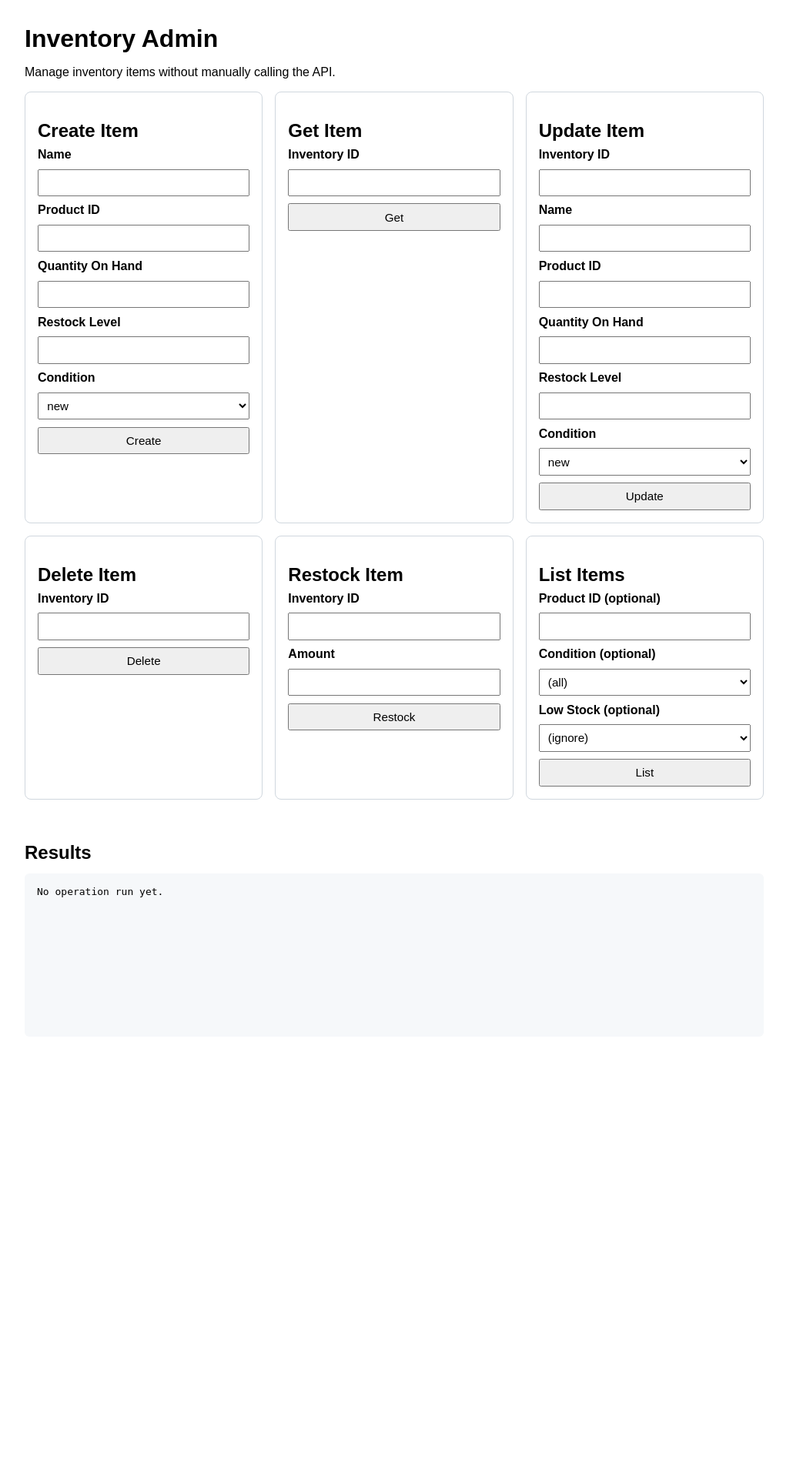
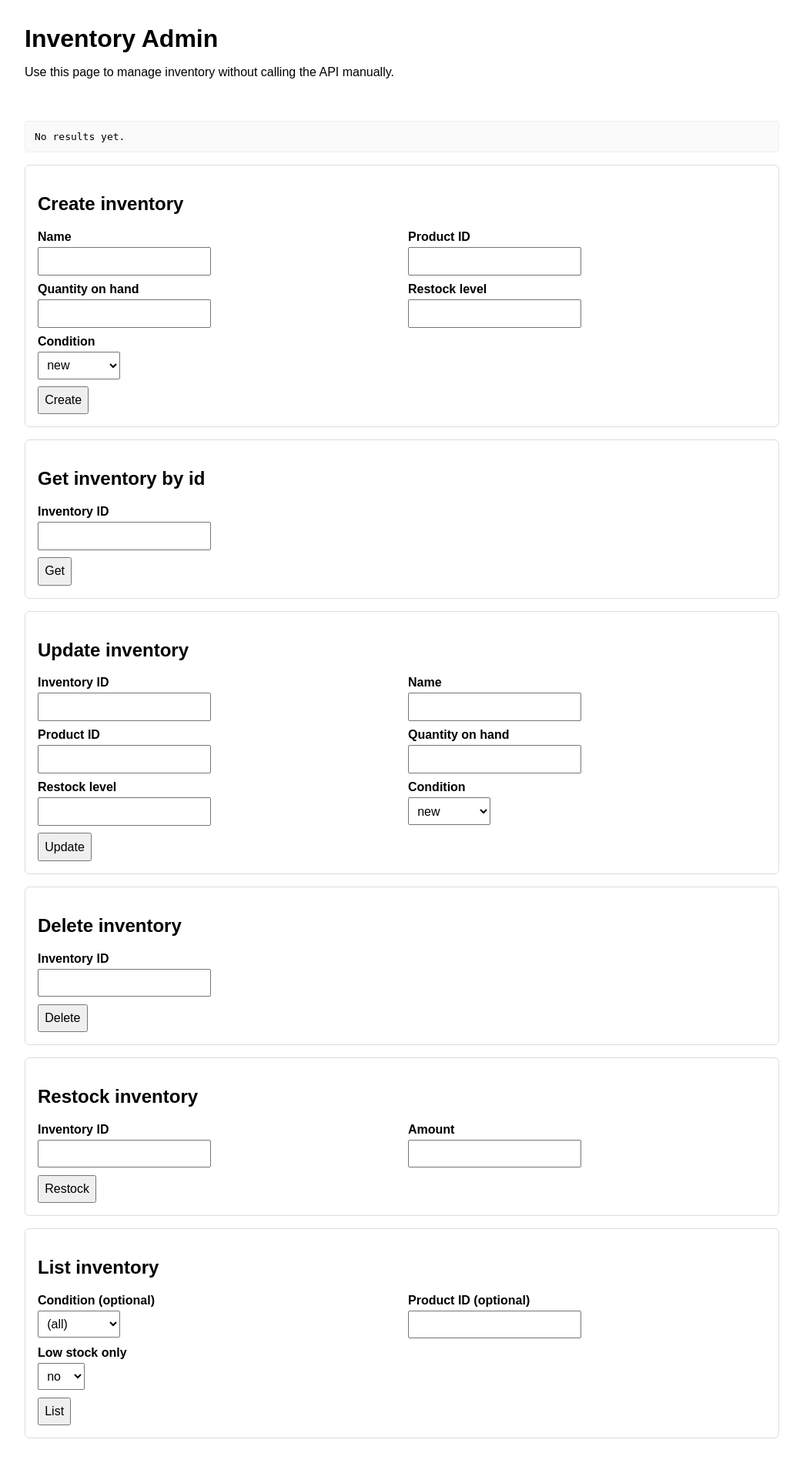
Before and after one commit to CSCI-GA-2820-SP26-001/inventory, a Flask app: page /ui in a window 1280 px wide. Shown: the whole page at 77% size, without its empty margins (0-1043 px from the left). Before the commit the page ends 1166 px from the top, so only its background shows below. Run offline with Flask 3, Linux system fonts and the light colour scheme.

Commit message:
create item linking endpoints

```diff
--- a/service/templates/inventory_ui.html
+++ b/service/templates/inventory_ui.html
@@ -5,104 +5,183 @@
     <meta name="viewport" content="width=device-width, initial-scale=1">
     <title>Inventory Admin</title>
     <style>
-        body { font-family: Arial, sans-serif; margin: 2rem; max-width: 960px; }
-        h1 { margin-bottom: 0.5rem; }
-        h2 { margin-bottom: 0.5rem; }
-        .grid { display: grid; gap: 1rem; grid-template-columns: repeat(auto-fit, minmax(280px, 1fr)); }
-        .card { border: 1px solid #d0d7de; border-radius: 8px; padding: 1rem; background: #fff; }
-        .card form { display: grid; gap: 0.6rem; }
-        label { font-weight: 600; }
-        input, select, button { padding: 0.45rem; font-size: 0.95rem; width: 100%; box-sizing: border-box; }
-        button { cursor: pointer; }
-        .message { margin-top: 1rem; font-weight: 600; min-height: 1.2rem; }
-        .success { color: #1b6b1b; }
-        .error { color: #b32727; }
-        pre { background: #f6f8fa; padding: 1rem; border-radius: 6px; overflow-x: auto; min-height: 180px; }
+      body {
+        font-family: Arial, sans-serif;
+        margin: 2rem;
+        max-width: 980px;
+      }
+      h1 {
+        margin-bottom: 0.5rem;
+      }
+      section {
+        border: 1px solid #ddd;
+        border-radius: 6px;
+        padding: 1rem;
+        margin: 1rem 0;
+      }
+      form {
+        display: grid;
+        grid-template-columns: repeat(2, minmax(220px, 1fr));
+        gap: 0.6rem 1rem;
+      }
+      form .full-width {
+        grid-column: 1 / -1;
+      }
+      label {
+        display: block;
+        font-weight: 600;
+        margin-bottom: 0.25rem;
+      }
+      input,
+      select,
+      button {
+        font: inherit;
+        padding: 0.45rem;
+      }
+      #message {
+        min-height: 1.4rem;
+        font-weight: 700;
+      }
+      #result-display {
+        background: #fafafa;
+        border: 1px solid #eee;
+        border-radius: 4px;
+        padding: 0.75rem;
+        white-space: pre-wrap;
+        overflow-x: auto;
+      }
+      .error {
+        color: #a00;
+      }
+      .success {
+        color: #0a5;
+      }
     </style>
   </head>
   <body>
     <h1>Inventory Admin</h1>
-    <p>Manage inventory items without manually calling the API.</p>
+    <p>Use this page to manage inventory without calling the API manually.</p>
 
-    <div class="grid">
-        <section class="card">
-            <h2>Create Item</h2>
+    <p id="message"></p>
+    <pre id="result-display">No results yet.</pre>
+
+    <section>
+      <h2>Create inventory</h2>
       <form id="create-inventory-form">
+        <div>
           <label for="create-name">Name</label>
           <input id="create-name" name="name" type="text" required>
+        </div>
+        <div>
           <label for="create-product_id">Product ID</label>
           <input id="create-product_id" name="product_id" type="text" required>
-                <label for="create-quantity_on_hand">Quantity On Hand</label>
+        </div>
+        <div>
+          <label for="create-quantity_on_hand">Quantity on hand</label>
           <input id="create-quantity_on_hand" name="quantity_on_hand" type="number" min="0" required>
-                <label for="create-restock_level">Restock Level</label>
+        </div>
+        <div>
+          <label for="create-restock_level">Restock level</label>
           <input id="create-restock_level" name="restock_level" type="number" min="0" required>
+        </div>
+        <div class="full-width">
           <label for="create-condition">Condition</label>
           <select id="create-condition" name="condition" required>
             <option value="new">new</option>
             <option value="open_box">open_box</option>
             <option value="used">used</option>
           </select>
+        </div>
+        <div class="full-width">
           <button id="create-button" type="submit">Create</button>
+        </div>
       </form>
     </section>
 
-        <section class="card">
-            <h2>Get Item</h2>
+    <section>
+      <h2>Get inventory by id</h2>
       <form id="get-inventory-form">
+        <div>
           <label for="get-id">Inventory ID</label>
           <input id="get-id" name="id" type="number" min="1" required>
-                <button id="get-button" type="submit">Get</button>
+        </div>
+        <div class="full-width">
+          <button type="submit">Get</button>
+        </div>
       </form>
     </section>
 
-        <section class="card">
-            <h2>Update Item</h2>
+    <section>
+      <h2>Update inventory</h2>
       <form id="update-inventory-form">
+        <div>
           <label for="update-id">Inventory ID</label>
           <input id="update-id" name="id" type="number" min="1" required>
+        </div>
+        <div>
           <label for="update-name">Name</label>
           <input id="update-name" name="name" type="text" required>
+        </div>
+        <div>
           <label for="update-product_id">Product ID</label>
           <input id="update-product_id" name="product_id" type="text" required>
-                <label for="update-quantity_on_hand">Quantity On Hand</label>
+        </div>
+        <div>
+          <label for="update-quantity_on_hand">Quantity on hand</label>
           <input id="update-quantity_on_hand" name="quantity_on_hand" type="number" min="0" required>
-                <label for="update-restock_level">Restock Level</label>
+        </div>
+        <div>
+          <label for="update-restock_level">Restock level</label>
           <input id="update-restock_level" name="restock_level" type="number" min="0" required>
+        </div>
+        <div>
           <label for="update-condition">Condition</label>
           <select id="update-condition" name="condition" required>
             <option value="new">new</option>
             <option value="open_box">open_box</option>
             <option value="used">used</option>
           </select>
-                <button id="update-button" type="submit">Update</button>
+        </div>
+        <div class="full-width">
+          <button type="submit">Update</button>
+        </div>
       </form>
     </section>
 
-        <section class="card">
-            <h2>Delete Item</h2>
+    <section>
+      <h2>Delete inventory</h2>
       <form id="delete-inventory-form">
+        <div>
           <label for="delete-id">Inventory ID</label>
           <input id="delete-id" name="id" type="number" min="1" required>
-                <button id="delete-button" type="submit">Delete</button>
+        </div>
+        <div class="full-width">
+          <button type="submit">Delete</button>
+        </div>
       </form>
     </section>
 
-        <section class="card">
-            <h2>Restock Item</h2>
+    <section>
+      <h2>Restock inventory</h2>
       <form id="restock-inventory-form">
+        <div>
           <label for="restock-id">Inventory ID</label>
           <input id="restock-id" name="id" type="number" min="1" required>
+        </div>
+        <div>
           <label for="restock-amount">Amount</label>
           <input id="restock-amount" name="amount" type="number" min="1" required>
-                <button id="restock-button" type="submit">Restock</button>
+        </div>
+        <div class="full-width">
+          <button type="submit">Restock</button>
+        </div>
       </form>
     </section>
 
-        <section class="card">
-            <h2>List Items</h2>
+    <section>
+      <h2>List inventory</h2>
       <form id="list-inventory-form">
-                <label for="list-product_id">Product ID (optional)</label>
-                <input id="list-product_id" name="product_id" type="text">
+        <div>
           <label for="list-condition">Condition (optional)</label>
           <select id="list-condition" name="condition">
             <option value="">(all)</option>
@@ -110,168 +189,173 @@
             <option value="open_box">open_box</option>
             <option value="used">used</option>
           </select>
-                <label for="list-low_stock">Low Stock (optional)</label>
+        </div>
+        <div>
+          <label for="list-product_id">Product ID (optional)</label>
+          <input id="list-product_id" name="product_id" type="text">
+        </div>
+        <div>
+          <label for="list-low_stock">Low stock only</label>
           <select id="list-low_stock" name="low_stock">
-                    <option value="">(ignore)</option>
-                    <option value="true">true</option>
-                    <option value="false">false</option>
+            <option value="">no</option>
+            <option value="true">yes</option>
           </select>
-                <button id="list-button" type="submit">List</button>
+        </div>
+        <div class="full-width">
+          <button type="submit">List</button>
+        </div>
       </form>
     </section>
-    </div>
-
-    <div id="message" class="message" role="status" aria-live="polite"></div>
-    <h2>Results</h2>
-    <pre id="result-display">No operation run yet.</pre>
 
     <script>
-        const createForm = document.getElementById("create-inventory-form");
-        const getForm = document.getElementById("get-inventory-form");
-        const updateForm = document.getElementById("update-inventory-form");
-        const deleteForm = document.getElementById("delete-inventory-form");
-        const restockForm = document.getElementById("restock-inventory-form");
-        const listForm = document.getElementById("list-inventory-form");
       const messageEl = document.getElementById("message");
-        const resultDisplayEl = document.getElementById("result-display");
+      const resultEl = document.getElementById("result-display");
 
-        function clearMessage() {
-            messageEl.textContent = "";
-            messageEl.className = "message";
+      function setResult(data) {
+        resultEl.textContent = JSON.stringify(data, null, 2);
       }
 
-        function setSuccess(message, payload) {
+      function setError(message, data = null) {
+        messageEl.className = "error";
         messageEl.textContent = message;
-            messageEl.classList.add("success");
-            resultDisplayEl.textContent = JSON.stringify(payload, null, 2);
+        if (data !== null) {
+          setResult(data);
+        }
       }
 
-        function setError(error) {
-            messageEl.textContent = error.message;
-            messageEl.classList.add("error");
+      function setSuccess(message, data = null) {
+        messageEl.className = "success";
+        messageEl.textContent = message;
+        if (data !== null) {
+          setResult(data);
+        }
       }
 
-        async function requestJson(url, options) {
+      async function requestJson(url, options = {}) {
         const response = await fetch(url, options);
-            const responseText = await response.text();
-            const responseData = responseText ? JSON.parse(responseText) : null;
+        let payload = null;
+        const contentType = response.headers.get("content-type") || "";
+        if (contentType.includes("application/json")) {
+          payload = await response.json();
+        }
 
         if (!response.ok) {
-                const message = responseData && responseData.message
-                    ? responseData.message
+          const errorMessage =
+            payload && (payload.message || payload.error)
+              ? payload.message || payload.error
               : `Request failed with status ${response.status}`;
-                throw new Error(message);
+          throw new Error(errorMessage);
+        }
+        return payload;
       }
 
-            return responseData;
-        }
-
+      const createForm = document.getElementById("create-inventory-form");
       createForm.addEventListener("submit", async (event) => {
         event.preventDefault();
-            clearMessage();
-            const payload = {
-                name: createForm.name.value.trim(),
-                product_id: createForm.product_id.value.trim(),
-                quantity_on_hand: Number(createForm.quantity_on_hand.value),
-                restock_level: Number(createForm.restock_level.value),
-                condition: createForm.condition.value
-            };
         try {
           const data = await requestJson("/inventory", {
             method: "POST",
             headers: { "Content-Type": "application/json" },
-                    body: JSON.stringify(payload)
+            body: JSON.stringify({
+              name: document.getElementById("create-name").value,
+              product_id: document.getElementById("create-product_id").value,
+              quantity_on_hand: Number(document.getElementById("create-quantity_on_hand").value),
+              restock_level: Number(document.getElementById("create-restock_level").value),
+              condition: document.getElementById("create-condition").value
+            })
           });
           setSuccess("Inventory item created successfully.", data);
         } catch (error) {
-                setError(error);
+          setError(error.message);
         }
       });
 
+      const getForm = document.getElementById("get-inventory-form");
       getForm.addEventListener("submit", async (event) => {
         event.preventDefault();
-            clearMessage();
-            const id = Number(getForm.id.value);
+        const inventoryId = document.getElementById("get-id").value;
         try {
-                const data = await requestJson(`/inventory/${id}`, { method: "GET" });
-                setSuccess("Inventory item loaded.", data);
+          const data = await requestJson(`/inventory/${inventoryId}`);
+          setSuccess("Inventory item retrieved successfully.", data);
         } catch (error) {
-                setError(error);
+          setError(error.message);
         }
       });
 
+      const updateForm = document.getElementById("update-inventory-form");
       updateForm.addEventListener("submit", async (event) => {
         event.preventDefault();
-            clearMessage();
-            const id = Number(updateForm.id.value);
-            const payload = {
-                name: updateForm.name.value.trim(),
-                product_id: updateForm.product_id.value.trim(),
-                quantity_on_hand: Number(updateForm.quantity_on_hand.value),
-                restock_level: Number(updateForm.restock_level.value),
-                condition: updateForm.condition.value
-            };
+        const inventoryId = document.getElementById("update-id").value;
         try {
-                const data = await requestJson(`/inventory/${id}`, {
+          const data = await requestJson(`/inventory/${inventoryId}`, {
             method: "PUT",
             headers: { "Content-Type": "application/json" },
-                    body: JSON.stringify(payload)
+            body: JSON.stringify({
+              name: document.getElementById("update-name").value,
+              product_id: document.getElementById("update-product_id").value,
+              quantity_on_hand: Number(document.getElementById("update-quantity_on_hand").value),
+              restock_level: Number(document.getElementById("update-restock_level").value),
+              condition: document.getElementById("update-condition").value
+            })
           });
-                setSuccess("Inventory item updated.", data);
+          setSuccess("Inventory item updated successfully.", data);
         } catch (error) {
-                setError(error);
+          setError(error.message);
         }
       });
 
+      const deleteForm = document.getElementById("delete-inventory-form");
       deleteForm.addEventListener("submit", async (event) => {
         event.preventDefault();
-            clearMessage();
-            const id = Number(deleteForm.id.value);
+        const inventoryId = document.getElementById("delete-id").value;
         try {
-                await requestJson(`/inventory/${id}`, { method: "DELETE" });
-                setSuccess("Inventory item deleted.", { id, deleted: true });
+          await requestJson(`/inventory/${inventoryId}`, {
+            method: "DELETE"
+          });
+          setSuccess("Inventory item deleted successfully.", { id: Number(inventoryId) });
         } catch (error) {
-                setError(error);
+          setError(error.message);
         }
       });
 
+      const restockForm = document.getElementById("restock-inventory-form");
       restockForm.addEventListener("submit", async (event) => {
         event.preventDefault();
-            clearMessage();
-            const id = Number(restockForm.id.value);
-            const amount = Number(restockForm.amount.value);
+        const inventoryId = document.getElementById("restock-id").value;
         try {
-                const data = await requestJson(`/inventory/${id}/restock`, {
+          const data = await requestJson(`/inventory/${inventoryId}/restock`, {
             method: "PUT",
             headers: { "Content-Type": "application/json" },
-                    body: JSON.stringify({ amount })
+            body: JSON.stringify({
+              amount: Number(document.getElementById("restock-amount").value)
+            })
           });
-                setSuccess("Inventory item restocked.", data);
+          setSuccess("Inventory item restocked successfully.", data);
         } catch (error) {
-                setError(error);
+          setError(error.message);
         }
       });
 
+      const listForm = document.getElementById("list-inventory-form");
       listForm.addEventListener("submit", async (event) => {
         event.preventDefault();
-            clearMessage();
         const params = new URLSearchParams();
-            if (listForm.product_id.value.trim()) {
-                params.set("product_id", listForm.product_id.value.trim());
-            }
-            if (listForm.condition.value) {
-                params.set("condition", listForm.condition.value);
-            }
-            if (listForm.low_stock.value) {
-                params.set("low_stock", listForm.low_stock.value);
-            }
+        const condition = document.getElementById("list-condition").value;
+        const productId = document.getElementById("list-product_id").value.trim();
+        const lowStock = document.getElementById("list-low_stock").value;
+
+        if (condition) params.append("condition", condition);
+        if (productId) params.append("product_id", productId);
+        if (lowStock) params.append("low_stock", lowStock);
+
         const query = params.toString();
         const url = query ? `/inventory?${query}` : "/inventory";
+
         try {
-                const data = await requestJson(url, { method: "GET" });
-                setSuccess("Inventory list loaded.", data);
+          const data = await requestJson(url);
+          setSuccess("Inventory list retrieved successfully.", data);
         } catch (error) {
-                setError(error);
+          setError(error.message);
         }
       });
     </script>
```
Also changed, not shown: tests/test_routes.py (+33 -0 lines). Lines whose indentation alone changed are shown as unchanged.
